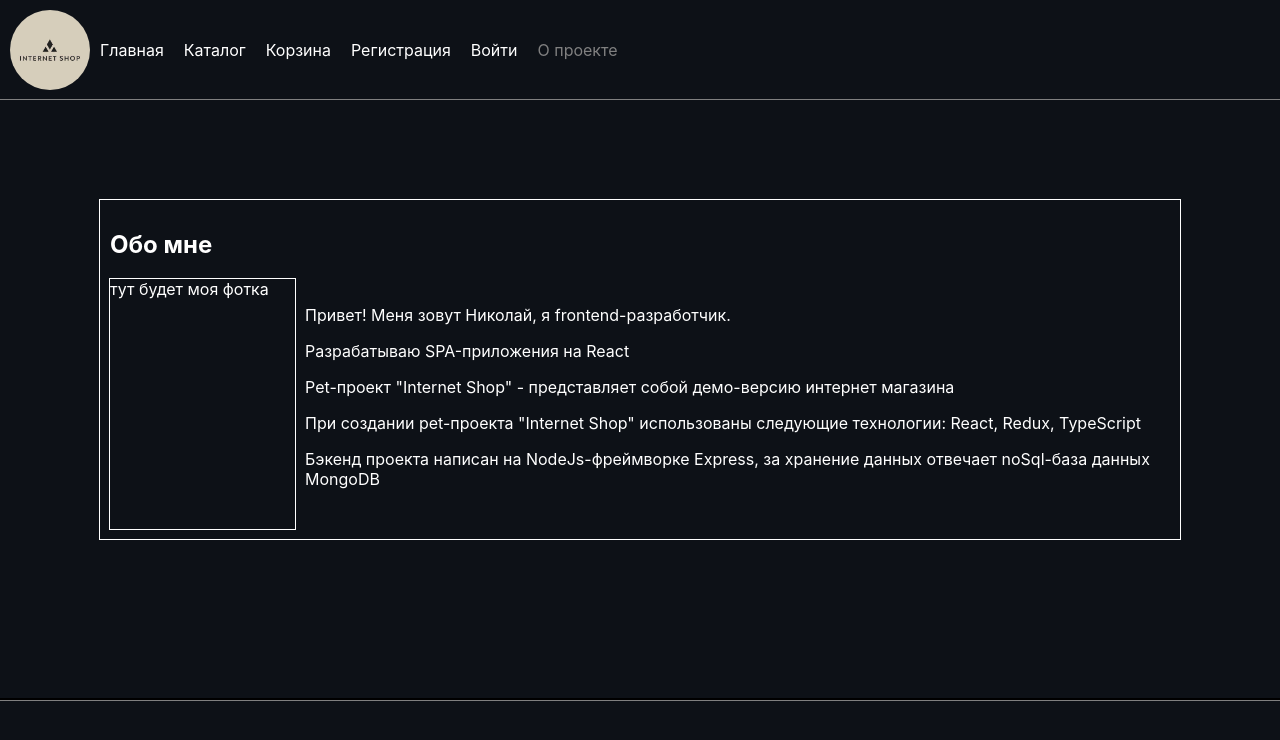
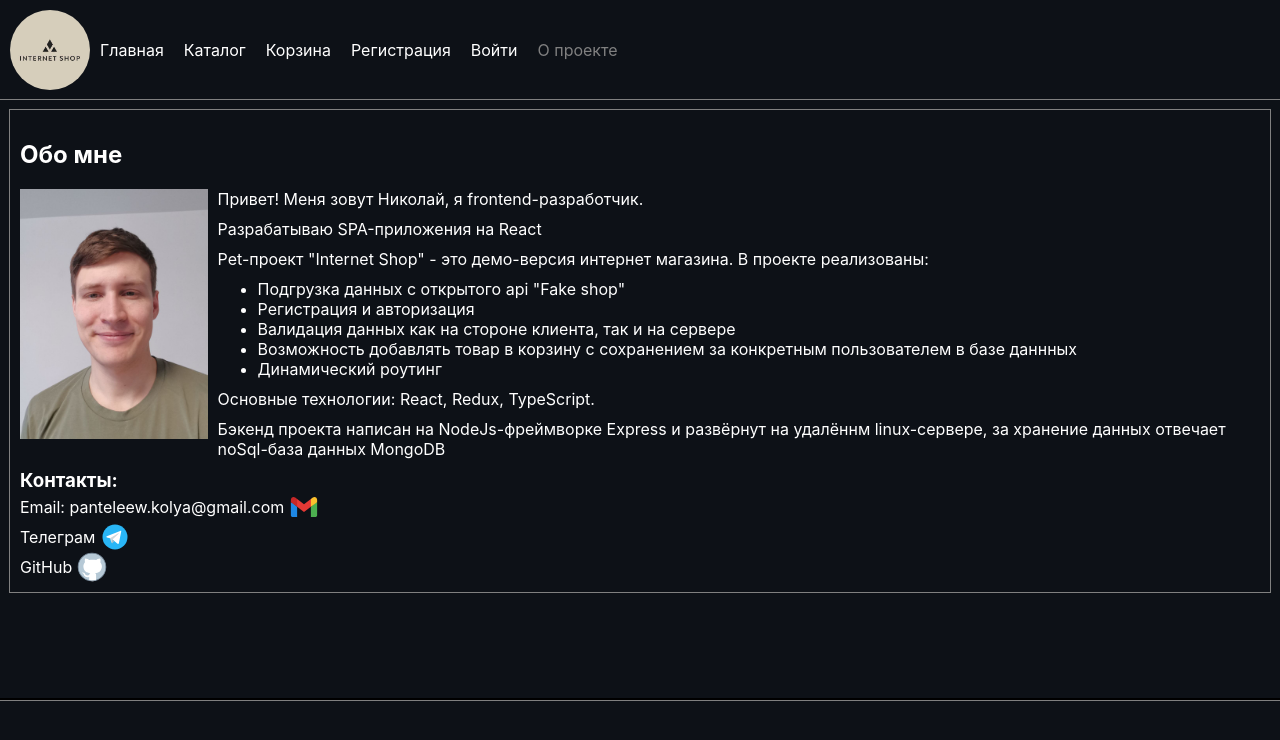
Before and after one commit to GitNikolas/internet-shop, a React (Create React App) app: page /about-project in a window 1280 px wide. Shown: the top 740 px of the page. Built offline with nearby package versions, Linux system fonts and the light colour scheme; no server answers.

Commit message:
modified:   src/components/AboutProject/AboutProject.tsx

```diff
--- a/src/components/AboutProject/AboutProject.css
+++ b/src/components/AboutProject/AboutProject.css
@@ -1,15 +1,14 @@
 .about-project{
     display: flex;
     flex-direction: column;
-    outline: 1px solid white;
-    margin: 100px;
+    outline: 1px solid gray;
+    margin: 10px;
     padding: 10px;
 }
 
 .about-project__image{
-    width: 200px;
-    height: 250px;
-    outline: 1px solid white;
+    max-width: 200px;
+    max-height: 250px;
 }
 
 .about-project__inform-table{
@@ -17,6 +16,40 @@
     flex-direction: row;
 }
 
+.about-project__textarea{
+    display: flex;
+    flex-direction: column;
+    padding: 0 10px 10px;
+    gap:10px;
+}
+
+.about-project__list{
+    margin: 0;
+}
+
 .about-project__text{
-    padding: 10px
+    margin: 0;
 }
+
+.about-project__title{
+    margin: 0;
+}
+
+.about-project__link{
+    display: flex;
+    align-items: center;
+    gap: 5px;
+    margin: 0;
+    color: white;
+    text-decoration: none;
+}
+
+@media screen and (max-width:560px) {
+    .about-project__inform-table{
+    flex-wrap: wrap;
+    }
+
+    .about-project__image{
+        order: 1;
+    }
+}
--- a/src/components/AboutProject/AboutProject.tsx
+++ b/src/components/AboutProject/AboutProject.tsx
@@ -1,19 +1,50 @@
 import { FC } from 'react';
 import { AboutProjectProps } from '.';
 import './AboutProject.css';
+import me from '../../images/photo_2024-02-19_13-22-33.jpg';
+import { Link } from 'react-router-dom';
 
 export const AboutProject: FC<AboutProjectProps> = () => {
 	return <section className='about-project'>
 		<h2>Обо мне</h2>
 		<div className='about-project__inform-table'>
-			<div className='about-project__image'>тут будет моя фотка</div>
-			<div className='about-project__text'>
-				<p>Привет! Меня зовут Николай, я frontend-разработчик.</p>
-				<p>Разрабатываю SPA-приложения на React</p>
-				<p>Pet-проект "Internet Shop" - представляет собой демо-версию интернет магазина</p>
-				<p>При создании pet-проекта "Internet Shop" использованы следующие технологии: React, Redux, TypeScript</p>
-				<p>Бэкенд проекта написан на NodeJs-фреймворке Express, за хранение данных отвечает noSql-база данных MongoDB</p>
+			<img className='about-project__image' src={me} alt='Me'/>
+			<div className='about-project__textarea'>
+				<p className='about-project__text'>Привет! Меня зовут Николай, я frontend-разработчик.</p>
+				<p className='about-project__text'>Разрабатываю SPA-приложения на React</p>
+				<p className='about-project__text'>Pet-проект "Internet Shop" - это демо-версия интернет магазина.
+				В проекте реализованы:</p>
+				<ul className='about-project__list'>
+					<li>Подгрузка данных с открытого api "Fake shop"</li>
+					<li>Регистрация и авторизация</li>
+					<li>Валидация данных как на стороне клиента, так и на сервере</li>
+					<li>Возможность добавлять товар в корзину с сохранением за конкретным пользователем в базе даннных</li>
+					<li>Динамический роутинг</li>
+				</ul>
+				<p className='about-project__text'>Основные технологии: React, Redux, TypeScript.</p>
+				<p className='about-project__text'>Бэкенд проекта написан на NodeJs-фреймворке Express и развёрнут на удалённм linux-сервере,
+				 за хранение данных отвечает noSql-база данных MongoDB</p>
+
+
 			</div>
+
 		</div>
+		<h3 className='about-project__title'>Контакты:</h3>
+				<p className='about-project__link'>Email: panteleew.kolya@gmail.com
+					<svg xmlns="http://www.w3.org/2000/svg" x="0px" y="0px" width="30" height="30" viewBox="0 0 48 48">
+					<path fill="#4caf50" d="M45,16.2l-5,2.75l-5,4.75L35,40h7c1.657,0,3-1.343,3-3V16.2z"></path><path fill="#1e88e5" d="M3,16.2l3.614,1.71L13,23.7V40H6c-1.657,0-3-1.343-3-3V16.2z"></path><polygon fill="#e53935" points="35,11.2 24,19.45 13,11.2 12,17 13,23.7 24,31.95 35,23.7 36,17"></polygon><path fill="#c62828" d="M3,12.298V16.2l10,7.5V11.2L9.876,8.859C9.132,8.301,8.228,8,7.298,8h0C4.924,8,3,9.924,3,12.298z"></path><path fill="#fbc02d" d="M45,12.298V16.2l-10,7.5V11.2l3.124-2.341C38.868,8.301,39.772,8,40.702,8h0 C43.076,8,45,9.924,45,12.298z"></path>
+					</svg>
+				</p>
+				<Link to={'https://t.me/pagedownone'} target='_blank' className='about-project__link'>Телеграм
+					<svg xmlns="http://www.w3.org/2000/svg" x="0px" y="0px" width="30" height="30" viewBox="0 0 48 48">
+					<path fill="#29b6f6" d="M24 4A20 20 0 1 0 24 44A20 20 0 1 0 24 4Z"></path><path fill="#fff" d="M33.95,15l-3.746,19.126c0,0-0.161,0.874-1.245,0.874c-0.576,0-0.873-0.274-0.873-0.274l-8.114-6.733 l-3.97-2.001l-5.095-1.355c0,0-0.907-0.262-0.907-1.012c0-0.625,0.933-0.923,0.933-0.923l21.316-8.468 c-0.001-0.001,0.651-0.235,1.126-0.234C33.667,14,34,14.125,34,14.5C34,14.75,33.95,15,33.95,15z"></path><path fill="#b0bec5" d="M23,30.505l-3.426,3.374c0,0-0.149,0.115-0.348,0.12c-0.069,0.002-0.143-0.009-0.219-0.043 l0.964-5.965L23,30.505z"></path><path fill="#cfd8dc" d="M29.897,18.196c-0.169-0.22-0.481-0.26-0.701-0.093L16,26c0,0,2.106,5.892,2.427,6.912 c0.322,1.021,0.58,1.045,0.58,1.045l0.964-5.965l9.832-9.096C30.023,18.729,30.064,18.416,29.897,18.196z"></path>
+					</svg>
+				</Link>
+
+				<Link to={'https://github.com/GitNikolas'} target='_blank' className='about-project__link'>GitHub
+					<svg xmlns="http://www.w3.org/2000/svg" x="0px" y="0px" width="30" height="30" viewBox="0 0 40 40">
+					<path fill="#b6c9d6" d="M38.5,20c0,10.299-8.391,18.5-18.5,18.5C9.892,38.5,1.5,30.299,1.5,20S9.701,1.5,20,1.5 S38.5,9.701,38.5,20z"></path><path fill="#fff" d="M33.171,19.24c0,2.306-1.191,5.51-3.148,7.102c-1.582,1.289-3.672,1.695-6.034,1.823 c0.888,0.539,1.479,1.515,1.479,2.629v7.636C23.979,38.8,22.429,39,20.832,39c-1.582,0-3.127-0.195-4.606-0.565v-5.017 c-0.642,0.2-1.484,0.318-2.568,0.262c-3.595-0.19-4.108-2.372-4.683-3.913c-0.58-1.541-2.378-1.736-2.121-2.372 c1.241-0.426,2.215-0.02,2.874,0.482c0.523,0.398,0.887,0.961,1.131,1.571c0.279,0.697,1.02,1.86,2.86,1.86 c1.299,0,2.069-0.303,2.511-0.601c0.026-1.089,0.621-2.033,1.494-2.552c-2.506-0.159-4.704-0.632-6.321-2.039 c-1.797-1.561-2.881-4.678-2.881-6.876c0-1.833,0.755-4.093,2.049-5.515c0.041-0.041,0.077-0.087,0.128-0.128 c-0.298-0.894-0.642-2.66,0.195-4.822c2.49-0.046,4.457,1.315,5.258,1.972c1.448-0.334,3.03-0.493,4.694-0.493 c1.705,0,3.333,0.149,4.806,0.493c0.801-0.657,2.773-2.018,5.258-1.967c0.873,2.249,0.467,4.072,0.164,4.925 C32.401,15.229,33.171,17.391,33.171,19.24z"></path><path fill="#788b9c" d="M20,39C9.523,39,1,30.477,1,20C1,9.346,9.346,1,20,1s19,8.346,19,19C39,30.477,30.477,39,20,39z M20,2C9.907,2,2,9.907,2,20c0,9.925,8.075,18,18,18s18-8.075,18-18C38,9.907,30.093,2,20,2z"></path>
+					</svg>
+				</Link>
 	</section>;
 };
```
Also changed, not shown: src/images/photo_2024-02-19_13-22-33.jpg (added).
